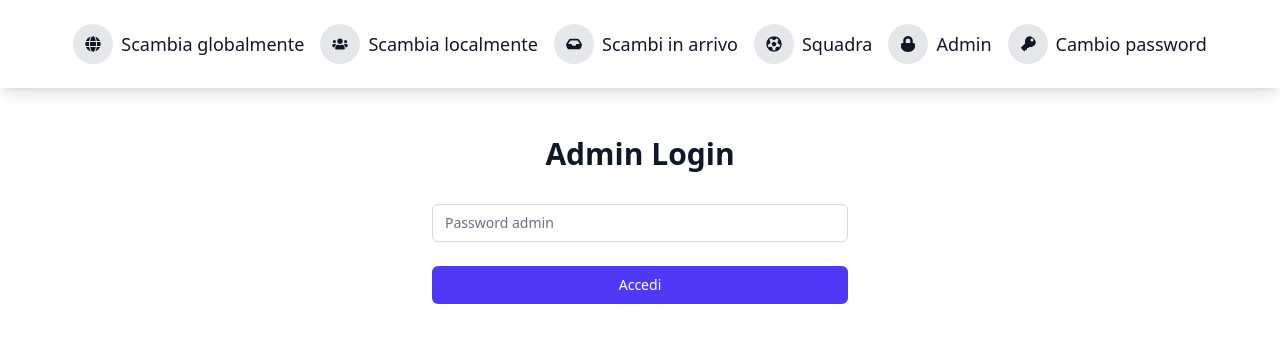
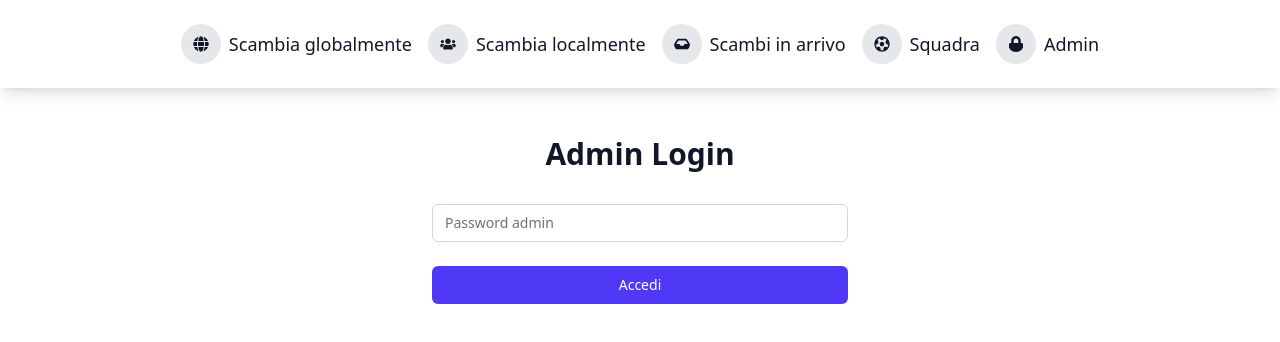
Before and after one commit to Obamium68/fanta_trade, a Next.js app: page /admin/login in a window 1280 px wide. Shown: the top 342 px of the page. Built offline with nearby package versions, Linux system fonts and the light colour scheme.

Commit message:
removed pwd change from navbar

```diff
--- a/app/components/NavBar.tsx
+++ b/app/components/NavBar.tsx
@@ -16,7 +16,6 @@ export default function NavBar() {
         { icon: FaInbox, label: "Scambi in arrivo", link: "/incoming" }, // Inbox per le richieste
         { icon: FaFutbol, label: "Squadra", link: "/team" }, // Pallone da calcio per la squadra
         { icon: FaLock, label: "Admin", link: "/admin/" }, // Gestione squadre
-        { icon: FaKey, label: "Cambio password", link: "/change-pwd" } //
     ];
 
     return (
```
